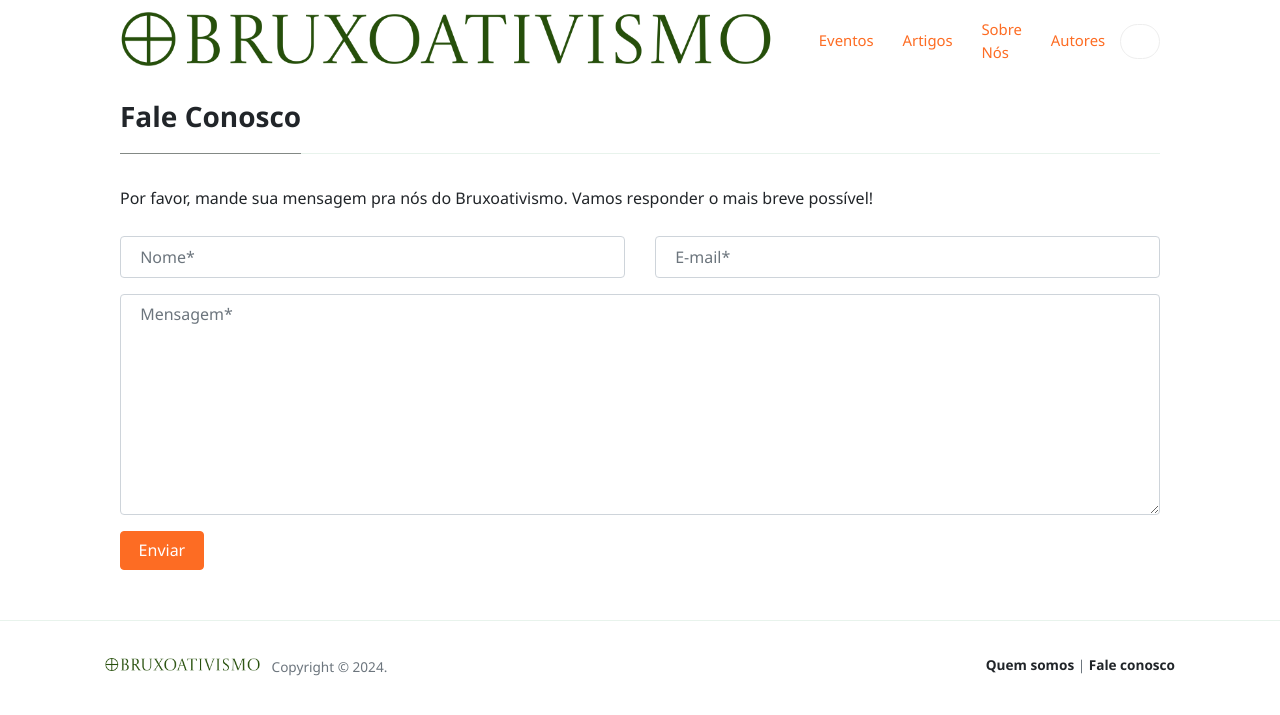
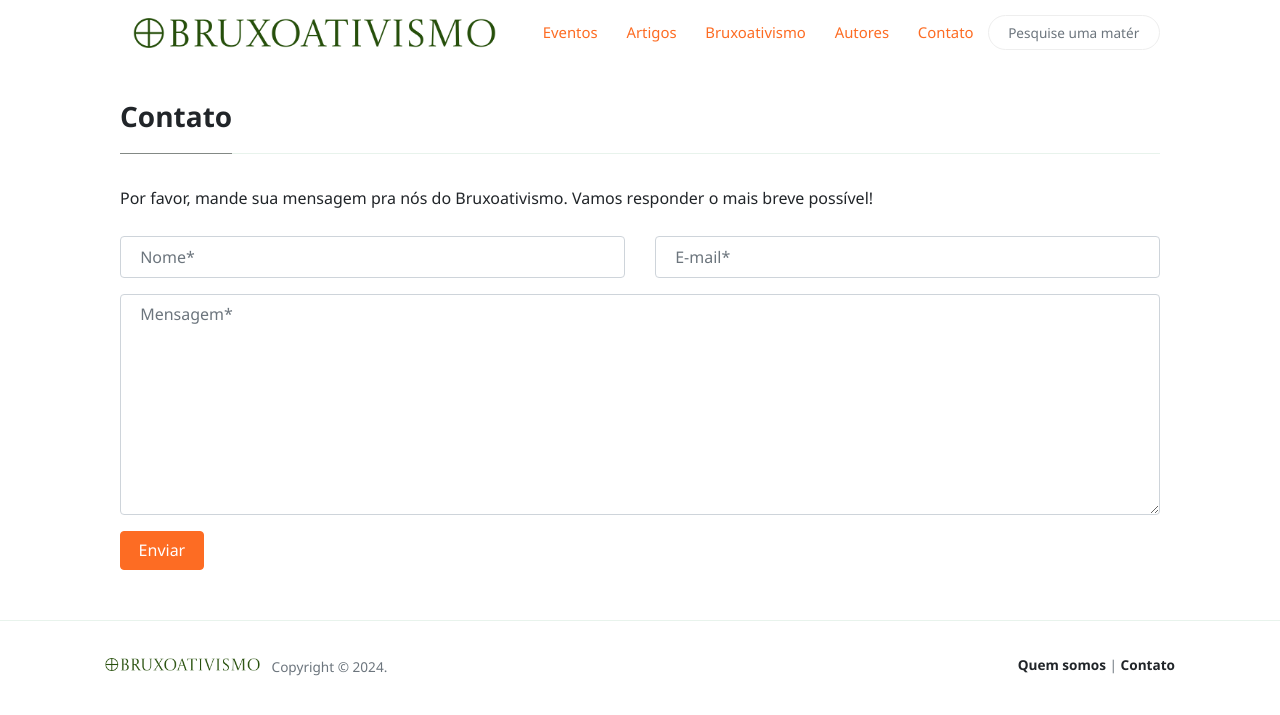
Before and after one commit to irparaumapagoda/bruxoativismo.github.io, a Jekyll site: the page built from _pages/contato.md, in a window 1280 px wide. Shown: the top 715 px of the page. Built offline with Jekyll 4.4.1, drawn with Linux system fonts in a browser that asks for light colours; nearby versions of some CDN libraries.

Commit message:
Site info updates

```diff
--- a/_includes/menu-header.html
+++ b/_includes/menu-header.html
@@ -21,8 +21,8 @@
 	<a
 		style="color:#FD6C23"
 		class="nav-link"
-		href="{{site.baseurl}}/sobre-nos.html"
-		>Sobre Nós</a
+		href="{{site.baseurl}}/bruxoativismo.html"
+		>Bruxoativismo</a
 	>
 </li>
 <li class="nav-item">
@@ -31,6 +31,14 @@
 		class="nav-link"
 		href="{{site.baseurl}}/authors-list.html"
 		>Autores</a
+	>
+</li>
+<li class="nav-item">
+	<a
+		style="color:#FD6C23"
+		class="nav-link"
+		href="{{site.baseurl}}/contato.html"
+		>Contato</a
 	>
 </li>
 
--- a/_layouts/default.html
+++ b/_layouts/default.html
@@ -84,7 +84,7 @@
 
             </div>
             <div>
-                <a target="_blank" class="text-dark font-weight-bold" href="{{site.baseurl}}/authors-list.html">Quem somos</a> | <a class="text-dark font-weight-bold" target="_blank" href="{{site.baseurl}}/contact.html">Fale conosco</a>
+                <a target="_blank" class="text-dark font-weight-bold" href="{{site.baseurl}}/authors-list.html">Quem somos</a> | <a class="text-dark font-weight-bold" target="_blank" href="{{site.baseurl}}/contato.html">Contato</a>
             </div>
         </div>
         </div>
--- a/_pages/contact.md
+++ b/_pages/contato.md
@@ -1,6 +1,6 @@
 ---
-title: "Fale Conosco"
-permalink: "/contact.html"
+title: "Contato"
+permalink: "/contato.html"
 ---
 
 <form action="https://formspree.io/{{site.email}}" method="POST">
--- a/assets/css/theme.css
+++ b/assets/css/theme.css
@@ -804,6 +804,13 @@
 	 }
  }
 
+@media (min-width: 993px) {
+	.navbar-brand-mobile {
+		width:415px;
+		padding-left:13px;
+	}
+ }
+
  @media (max-width: 992px) {
 	.navbar-brand-mobile {
 		width:300px;
```
Also changed, not shown: _pages/bruxoativismo.md (renamed from _pages/sobre-nos.md, +1 -1 lines), 1 other file.
